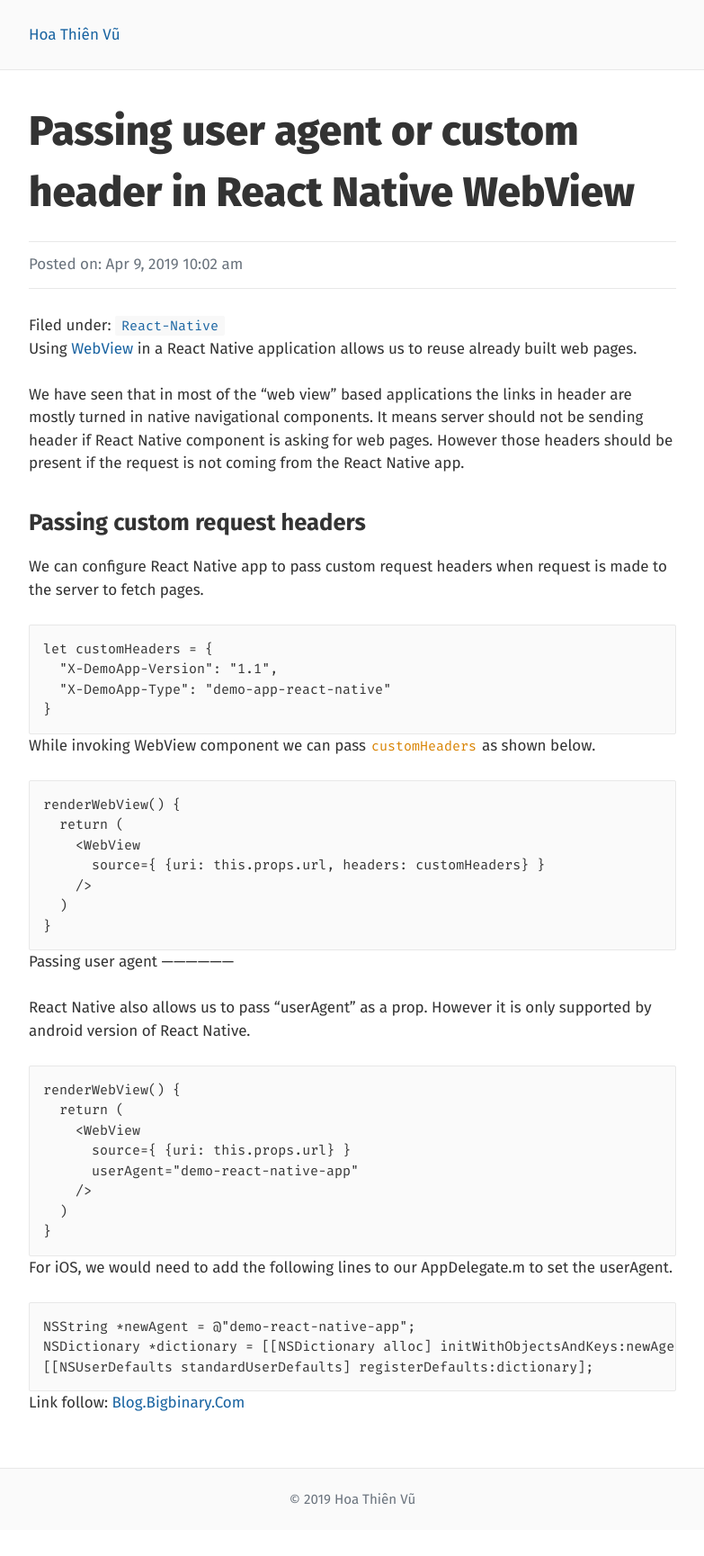
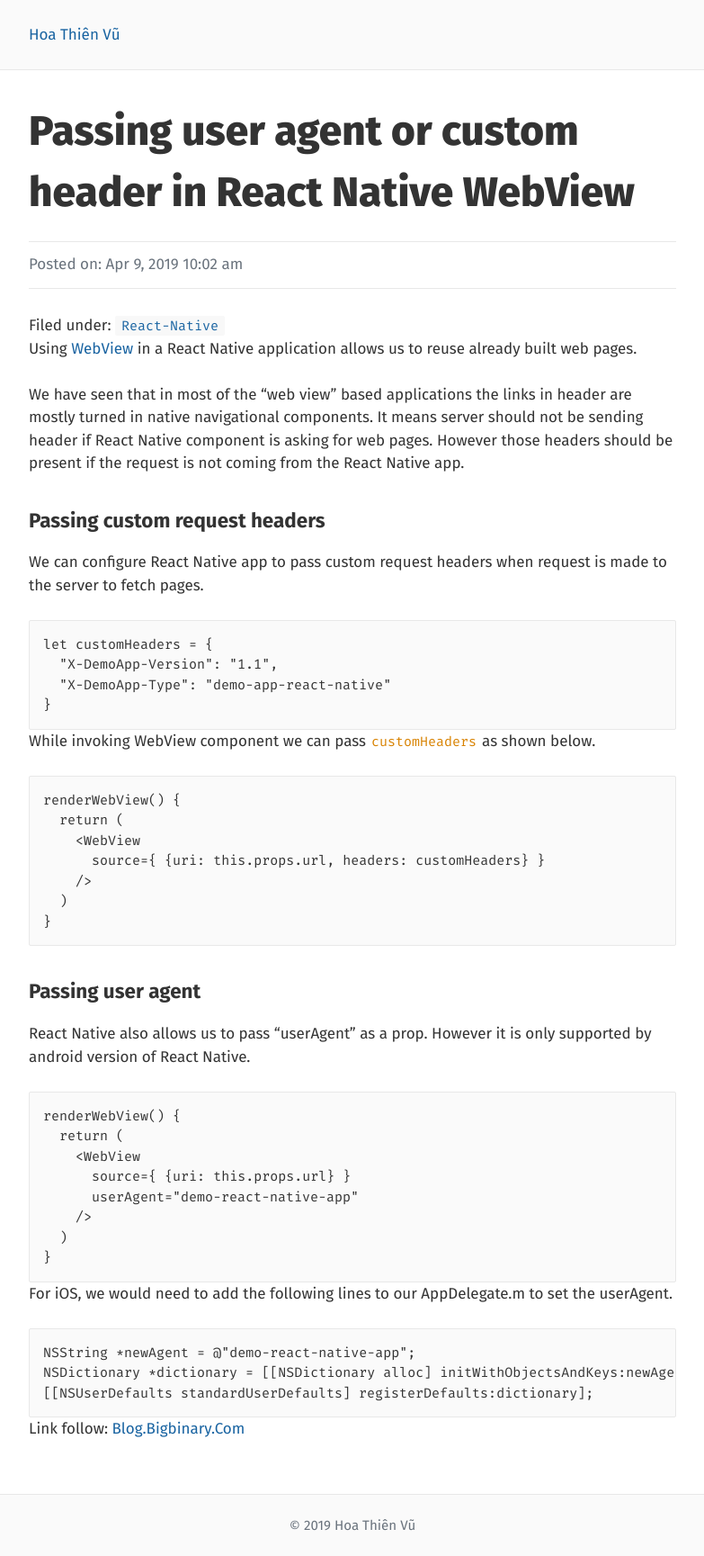
Before and after one commit to hoathienvu8x/hoathienvu8x.github.io, a Jekyll site: the page built from _posts/2019-04-09-passing-user-agent-or-custom-header-in-react-native-webview.md, in a window 1280 px wide. Shown: the whole page at 90% size, without its empty margins (248-1031 px from the left). Built offline with Jekyll 4.4.1, drawn with Linux system fonts in a browser that asks for light colours; before the commit the page ends 1700 px from its top, so only the background shows below that.

Commit message:
Update content

````diff
--- a/_posts/2019-04-09-passing-user-agent-or-custom-header-in-react-native-webview.md
+++ b/_posts/2019-04-09-passing-user-agent-or-custom-header-in-react-native-webview.md
@@ -9,8 +9,7 @@ Using [WebView](https://facebook.github.io/react-native/docs/webview.html) in a
 
 We have seen that in most of the "web view" based applications the links in header are mostly turned in native navigational components. It means server should not be sending header if React Native component is asking for web pages. However those headers should be present if the request is not coming from the React Native app.
 
-Passing custom request headers
-------------------------------
+### Passing custom request headers
 
 We can configure React Native app to pass custom request headers when request is made to the server to fetch pages.
 ```javascript
@@ -29,8 +28,7 @@ renderWebView() {
   )
 }
 ```
-Passing user agent
-------------------
+### Passing user agent
 
 React Native also allows us to pass “userAgent” as a prop. However it is only supported by android version of React Native.
 ```javascript
````
